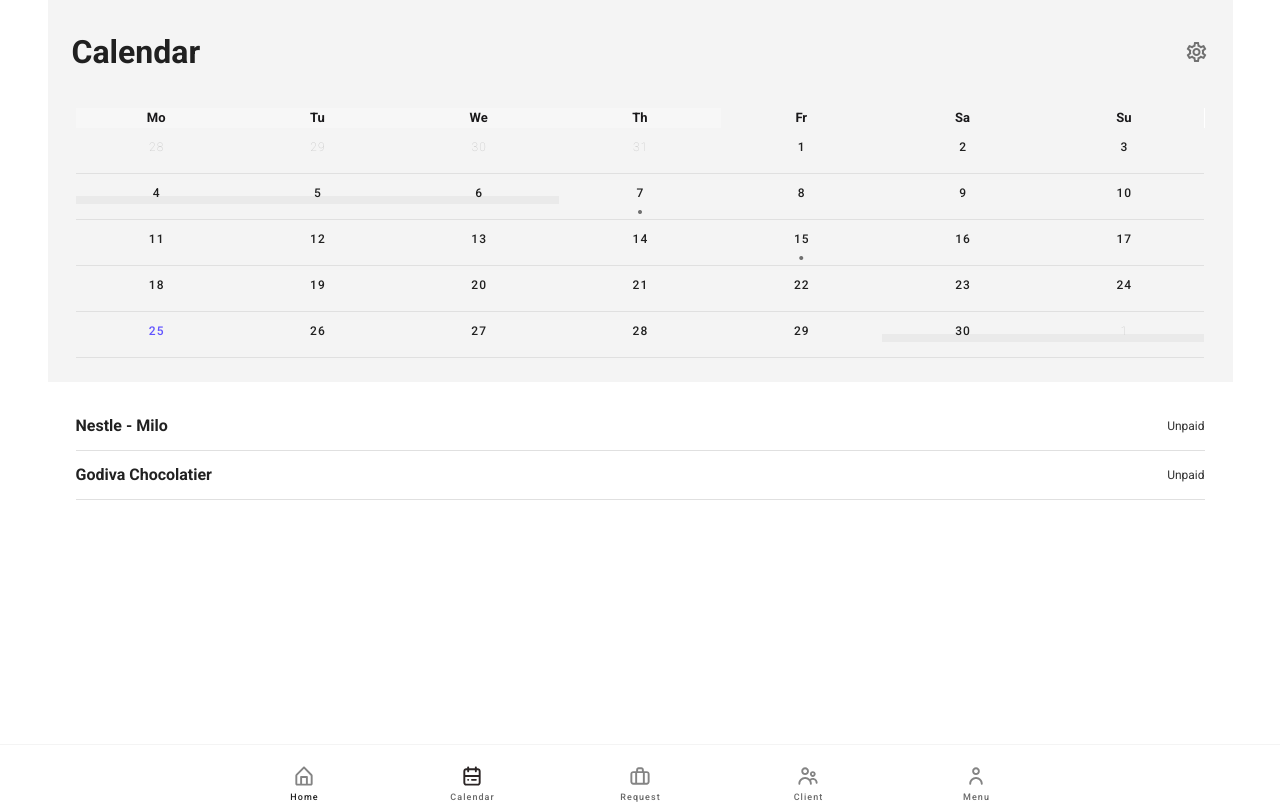
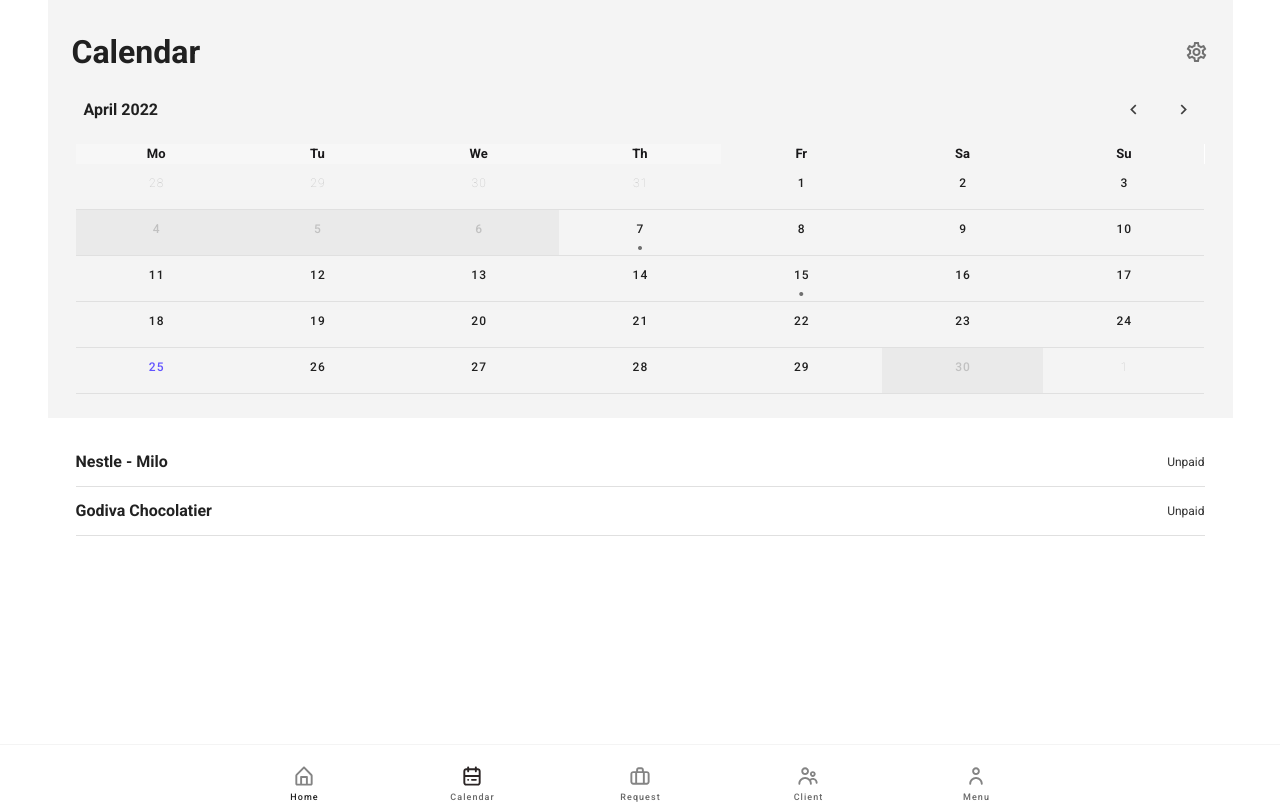
Before and after one commit to afiqsazlan/yezza-calendar, a Vue app: page /calendar in a window 1280 px wide. Built offline with nearby package versions, Linux system fonts and the light colour scheme.

Commit message:
Resolved issue blocked date card css invalid on page refresh

```diff
--- a/src/components/Calendar.vue
+++ b/src/components/Calendar.vue
@@ -1,14 +1,27 @@
 <template>
   <v-container>
-<!--    <v-row class="align-center">-->
-<!--      <v-select></v-select>-->
-<!--      <v-btn text small>-->
-<!--        <v-icon>mdi-chevron-left</v-icon>-->
-<!--      </v-btn>-->
-<!--      <v-btn text small>-->
-<!--        <v-icon>mdi-chevron-right</v-icon>-->
-<!--      </v-btn>-->
-<!--    </v-row>-->
+    <v-row class="mb-5 align-center  justify-space-between ">
+        <div class=" ml-5 font-weight-bold">
+          {{ currentMonthName }} {{ currentYear }}
+        </div>
+        <div class="right-text mr-2">
+          <v-btn @click="$refs.calendar.prev()"
+                 text
+                 small
+                 class="calendar-navigation-arrow"
+          >
+            <v-icon color="#3E3E3E"  dense>mdi-chevron-left</v-icon>
+          </v-btn>
+          <v-btn @click="$refs.calendar.next()"
+                 text
+                 small
+                 class="calendar-navigation-arrow"
+          >
+            <v-icon color="#3E3E3E" dense>mdi-chevron-right</v-icon>
+          </v-btn>
+        </div>
+    </v-row>
+
     <v-sheet height="250"
              color="#F4F4F4"
              id="v-sheet-calendar"
@@ -21,11 +34,12 @@
           type="month"
           :color="todayColor"
           :show-month-on-first="false"
+          @change="onCalendarChange"
       >
 
         <template v-slot:day="{date}">
           <template v-if="isBlockedDate(date)">
-            <v-row class="v-blocked-date  py-1 justify-center">
+            <v-row class="v-blocked-date justify-center">
               <div class="fill-height"></div>
             </v-row>
           </template>
@@ -54,11 +68,13 @@ export default {
   },
   computed: {
     ...mapState('calendar', [
-        'todayColor',
-        'weekdays',
+      'todayColor',
+      'weekdays',
+        'currentMonthName',
+        'currentYear'
     ]),
     ...mapGetters('calendar', [
-       'getFormattedWeekday'
+      'getFormattedWeekday'
     ]),
     events() {
       return this.$store.getters["calendar/events"];
@@ -69,6 +85,8 @@ export default {
     this.$store.dispatch('calendar/fetchBlockedDates');
     this.$store.dispatch('calendar/fetchReservedDates');
 
+    this.$refs.calendar.checkChange();
+
     this.$store.subscribe((mutation, state) => {
       if (mutation.type === 'calendar/updateReservedDates') {
         this.addClassToReservedDateCards()
@@ -78,6 +96,10 @@ export default {
       }
     })
 
+  },
+
+  updated() {
+    this.addClassToBlockedDateCards()
   },
 
   methods: {
@@ -104,7 +126,13 @@ export default {
         const parent = date.closest('.v-calendar-weekly__day');
         parent.className += ' v-blocked-date-card'
       }
-    }
+    },
+
+    onCalendarChange(payload) {
+      this.$store.dispatch('calendar/setCurrentMonth', payload.start.month)
+      this.$store.dispatch('calendar/setCurrentYear', payload.start.year)
+    },
+
   },
 }
 </script>
@@ -116,19 +144,11 @@ export default {
 }
 
 div.v-calendar-weekly__week {
-  background-color: #F4F4F4 ;
-}
-
-div.v-calendar-weekly__day.v-blocked-date-card {
-  background-color: #EAEAEA;
-}
-
-div.v-calendar-weekly__day .v-blocked-date {
-  background-color: #EAEAEA;
+  background-color: #F4F4F4;
 }
 
 div.v-calendar-weekly__head-weekday {
-  background-color: #F4F4F4 ;
+  background-color: #F4F4F4;
   color: #19181A !important;
   font-weight: bold;
   border-right: none !important;
@@ -137,7 +157,7 @@ div.v-calendar-weekly__head-weekday {
 }
 
 div.v-calendar-weekly__head-weekday.v-outside {
-  background-color: #F4F4F4 ;
+  background-color: #F4F4F4;
   color: #19181A !important;
   font-weight: bold;
   border-right: none !important;
@@ -150,6 +170,10 @@ div.v-calendar-weekly__day-label {
 button.v-btn--fab.v-size--small {
   height: 30px;
   width: 30px;
+}
+
+button.v-btn--active::before {
+  background-color: transparent;
 }
 
 .theme--light.v-calendar-weekly.v-calendar-weekly__head-weekday {
@@ -170,14 +194,32 @@ button.v-btn--fab.v-size--small {
   font-weight: lighter;
 }
 
-div.v-calendar-weekly__day.v-present .v-calendar-weekly__day-label .v-btn__content{
+div.v-calendar-weekly__day.v-present .v-calendar-weekly__day-label .v-btn__content {
   color: #6153FF;
 }
 
-.slashed{
+.slashed {
   border-bottom: 1px solid red;
   width: 50%;
   transform: rotate(45deg);
   transform-origin: top left;
 }
+
+button.calendar-navigation-arrow::before {
+  background-color: transparent;
+}
+
+
+div.v-calendar-weekly__day.v-blocked-date-card {
+  background-color: #EAEAEA;
+}
+
+div.v-calendar-weekly__day.v-blocked-date-card .v-btn__content {
+  color: #C1C1C1;
+}
+
+div.v-calendar-weekly__day .v-blocked-date {
+  background-color: #EAEAEA;
+}
+
 </style>
--- a/src/layout/BottomNav.vue
+++ b/src/layout/BottomNav.vue
@@ -2,7 +2,7 @@
   <v-bottom-navigation v-model="value"
                        grow
                        id="bottom-nav"
-                       class="elevation-0 light"
+                       class="elevation-0 light px-2"
   >
     <v-btn v-for="link in links"
            :key="link.label"
--- a/src/store/calendar.js
+++ b/src/store/calendar.js
@@ -4,9 +4,12 @@ const Calendar = {
     namespaced: true,
     state: () => ({
         todayColor: 'transparent',
+        currentMonthName: null,
+        currentYear: null,
         selectedDate: null,
         weekdays: [1, 2, 3, 4, 5, 6, 0],
         weekdaysShortNames: ['Su', 'Mo', 'Tu', 'We', 'Th', 'Fr', 'Sa'],
+        monthNames: ['January', 'February', 'March', 'April', 'May', 'June', 'July', 'August', 'September', 'October', 'November', 'December'],
         reservedDates: [],
         blockedDates: []
     }),
@@ -17,6 +20,12 @@ const Calendar = {
         updateBlockedDates(state, dates) {
             state.blockedDates = dates;
         },
+        updateCurrentMonthName(state, monthName) {
+            state.currentMonthName = monthName;
+        },
+        updateCurrentYear(state, year) {
+            state.currentYear = year;
+        }
     },
     actions: {
         async fetchReservedDates({commit}) {
@@ -74,6 +83,23 @@ const Calendar = {
                     commit('updateBlockedDates', dates)
                 }
             }
+        },
+        setCurrentMonth({state, commit}, monthIndex) {
+
+            return new Promise((resolve, reject) => {
+                const monthName = state.monthNames[monthIndex - 1];
+
+                if (monthName) {
+                    commit('updateCurrentMonthName', monthName)
+                    resolve();
+                } else {
+                    reject();
+                }
+            });
+
+        },
+        setCurrentYear({commit}, year) {
+            commit('updateCurrentYear', year)
         }
     },
     getters: {
```
